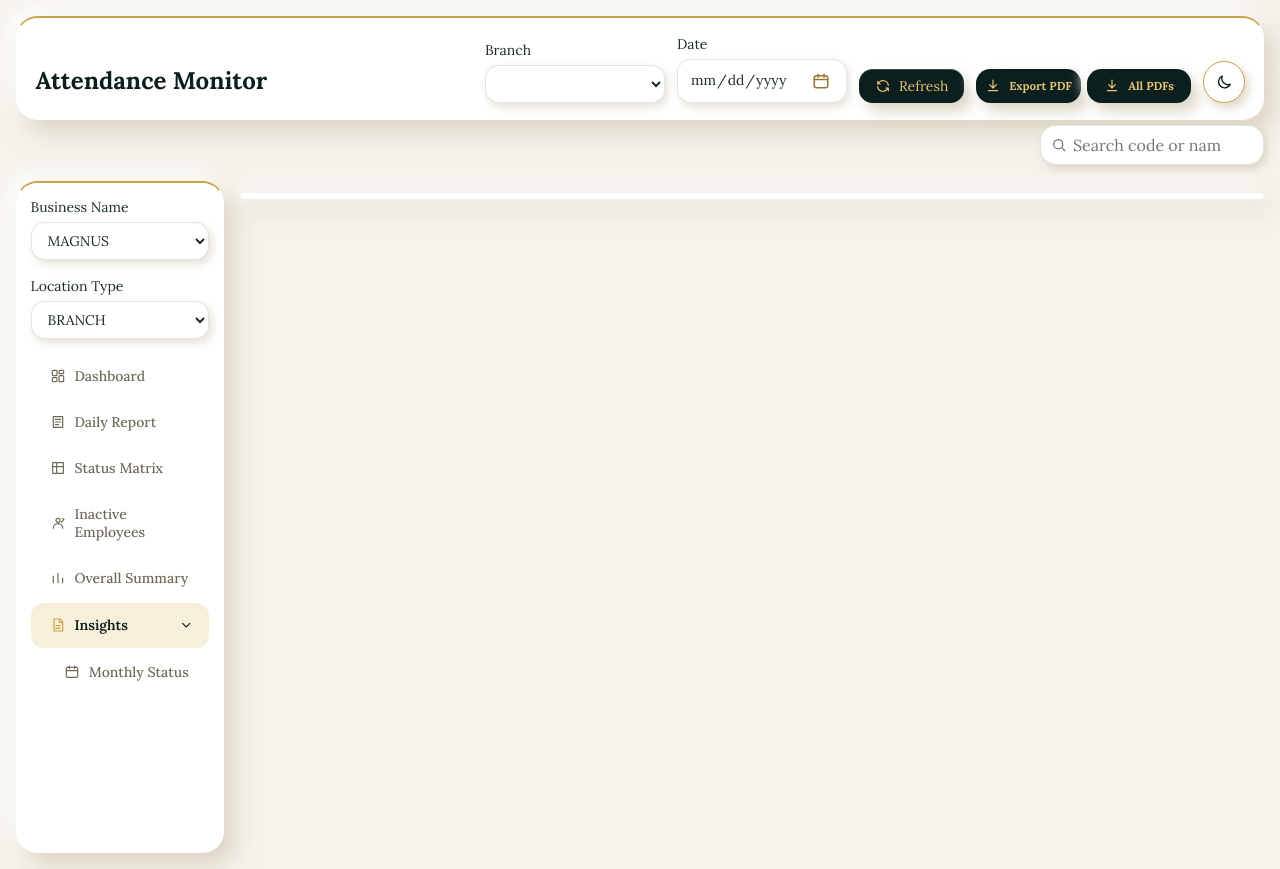
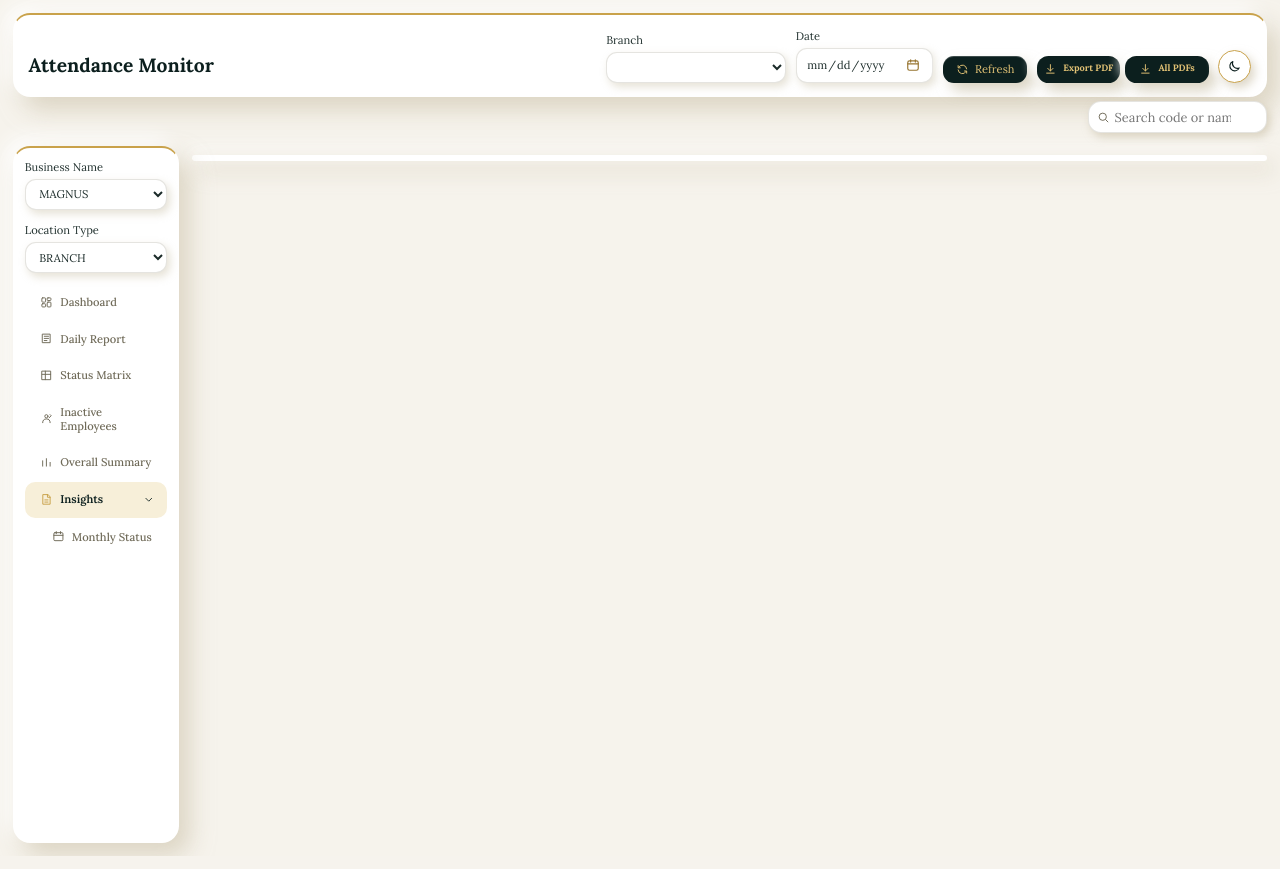
Before and after one commit to bananharappulan-beep/Attendance-Monitor, a Flask app: template templates/index.html in a window 1280 px wide. Run offline with Flask 3, Linux system fonts and the light colour scheme; the template is opened without the code that fills it, so the values that code supplies are empty; some libraries are stand-ins or nearby versions.

Commit message:
Dashboard Resizing 12/10

```diff
--- a/static/css/dashboard.css
+++ b/static/css/dashboard.css
@@ -94,12 +94,12 @@
 /* ---------- main grid: two charts on the left, donut + insights on the right ---------- */
 .dash-grid { display: grid; grid-template-columns: minmax(0, 2fr) minmax(0, 1fr); grid-template-rows: minmax(0, 1fr); gap: .8rem; align-items: stretch; flex: 1 1 0; min-height: 0; }
 /* the dashboard fills the window under the header: KPI row on top, the grid takes the rest */
-#dashboard { display: flex; flex-direction: column; height: var(--dash-h, calc(100vh - 11rem)); min-height: 520px; overflow: visible; }
+#dashboard { display: flex; flex-direction: column; height: var(--dash-h, calc(100vh - 11rem)); min-height: 32.5rem; overflow: visible; }
 #dashboard .dash-kpis { flex: 0 0 auto; }
 .dash-main, .dash-side { display: flex; flex-direction: column; gap: .8rem; min-width: 0; min-height: 0; }
 .dash-card { margin: 0; padding: 1.05rem 1.1rem .75rem; text-align: left; min-width: 0; min-height: 0; display: flex; flex-direction: column; }
 .dash-main .dash-card { flex: 1 1 0; }
-.dash-side .dash-card:not(.dash-insights-card) { flex: 1.15 1 0; min-height: 235px; }   /* donut + legend always fully visible */
+.dash-side .dash-card:not(.dash-insights-card) { flex: 1.15 1 0; min-height: 14.7rem; }   /* donut + legend always fully visible */
 .dash-card .punchin-chart-head { margin-bottom: .4rem; }
 .dash-card .punchin-chart-head h2 {
   display: flex; align-items: center; gap: .55rem; margin: 0; font-size: 1rem; letter-spacing: .01em; color: var(--d-ink);
@@ -111,7 +111,7 @@
 .dash-chart,
 .dash-chart .chart-skeleton { height: 100%; min-height: 0; }
 .dash-pie .pie-skeleton { height: 100%; min-height: 0; }
-.dash-pie .pie-skeleton .sk { width: 150px; height: 150px; }
+.dash-pie .pie-skeleton .sk { width: 9.4rem; height: 9.4rem; }
 /* sidebar runs the full height of the dashboard */
 .app-layout:has(#dashboard:not(.hidden)) { align-items: stretch; }
 .app-layout:has(#dashboard:not(.hidden)) .sidebar { min-height: 0; }
@@ -119,7 +119,7 @@
 #dashboard .punchin-legend i { border-radius: 3px; box-shadow: inset 0 0 0 1px rgba(255, 255, 255, .18); }
 
 /* ---------- key insights ---------- */
-.dash-insights-card { flex: 1 1 0; min-height: 150px; }
+.dash-insights-card { flex: 1 1 0; min-height: 9.4rem; }
 .dash-insights { list-style: none; margin: .3rem 0 0; padding: 0 .3rem 0 0; display: flex; flex-direction: column; gap: .35rem;
   flex: 1 1 0; min-height: 0; overflow-y: auto; scrollbar-width: thin; scrollbar-color: var(--d-gold-lo) transparent; }
 .dash-insights li { flex: 0 0 auto; }
@@ -144,8 +144,8 @@
 [data-theme="dark"] .dash-insights li.red { --ins-wash: rgba(232, 127, 133, .12); }
 [data-theme="dark"] .dash-insights li.grey { --ins-wash: rgba(168, 178, 170, .09); }
 
-@media (max-width: 1280px) { .dash-kpis { grid-template-columns: repeat(3, minmax(0, 1fr)); } }
-@media (max-width: 1000px) {
+@media (max-width: 1024px) { .dash-kpis { grid-template-columns: repeat(3, minmax(0, 1fr)); } }
+@media (max-width: 800px) {
   .dash-grid { grid-template-columns: minmax(0, 1fr); grid-template-rows: none; flex: none; }
   #dashboard { height: auto; min-height: 0; }
   .dash-chart { flex: none; height: 270px; }
@@ -156,7 +156,7 @@
 @media (max-width: 600px) { .dash-kpis { grid-template-columns: repeat(2, minmax(0, 1fr)); } }
 
 /* ---------- short windows (laptops, display scaling): tighten spacing so everything still fits ---------- */
-@media (max-height: 860px) and (min-width: 1001px) {
+@media (max-height: 690px) and (min-width: 801px) {
   .dash-kpis, .dash-grid, .dash-main, .dash-side { gap: .6rem; }
   .dash-kpis { margin-bottom: .6rem; }
   .dash-kpi { padding: .6rem .5rem .55rem; }
@@ -171,7 +171,7 @@
   .dash-pie-legend { font-size: .72rem; }
   .dash-insights li { font-size: .78rem; padding: .25rem .6rem; }
 }
-@media (max-height: 700px) and (min-width: 1001px) {
+@media (max-height: 560px) and (min-width: 801px) {
   .dash-kpi .sub { display: none; }
   .dash-insights li { font-size: .74rem; }
 }
--- a/static/css/style.css
+++ b/static/css/style.css
@@ -386,3 +386,6 @@ html::-webkit-scrollbar { display: none; }
 .fetch-days input[type="number"]:focus { box-shadow: 0 0 0 3px rgba(201, 162, 75, .35), 3px 4px 9px rgba(196, 186, 158, .42); }
 .fetch-days .hint { margin: 0; }
 .fetch-days-actions { display: flex; flex-wrap: wrap; gap: .6rem; }
+/* ---- Compact scale: desktop renders at 80% (same look as browser zoom 80%) ----
+   Everything sized in rem/em shrinks with the root font size; phones/tablets (<=760px) stay at 100%. */
+@media (min-width: 761px) { html { font-size: 80%; } }
--- a/static/js/dashboard.js
+++ b/static/js/dashboard.js
@@ -44,6 +44,9 @@
     ({ '&': '&amp;', '<': '&lt;', '>': '&gt;', '"': '&quot;', "'": '&#39;' }[c]));
   const pct = (n, d) => d ? `${Math.round((n / d) * 100)}%` : '0%';
   const plural = (n, word = 'employee') => `${n} ${word}${n === 1 ? '' : 's'}`;
+  // Chart text is set in px, so scale it with the page (root font size is 80% on desktop, see style.css).
+  const uiScale = () => (parseFloat(getComputedStyle(document.documentElement).fontSize) || 16) / 16;
+  const fpx = n => (Math.round(n * uiScale() * 10) / 10) + 'px';
   const ALL_VALUE = '__ALL__';       // the "ALL" entry in the top Branch dropdown (added by punchin.js)
 
   const blank = (key, label) => ({
@@ -251,21 +254,21 @@
       title: { text: null }, credits: { enabled: false }, legend: { enabled: false },
       xAxis: {
         categories: buckets.map(b => b.axis), lineColor: col.muted, tickLength: 0,
-        labels: { rotation: -35, style: { color: col.muted, fontSize: boxHeight(box, 110) < 230 ? '10px' : '11px', textOverflow: 'none', whiteSpace: 'nowrap' } },
+        labels: { rotation: -35, style: { color: col.muted, fontSize: fpx(boxHeight(box, 110) < 230 ? 10 : 11), textOverflow: 'none', whiteSpace: 'nowrap' } },
         crosshair: { color: 'rgba(201, 162, 75, .12)' },
         plotLines: [{ value: cutX, color: col.late, width: 1.5, dashStyle: 'Dash', zIndex: 5,
                       label: { text: cutLabel, rotation: 0, x: 5, y: 12,
-                               style: { color: col.late, fontWeight: '700', fontSize: '11px' } } }]
+                               style: { color: col.late, fontWeight: '700', fontSize: fpx(11) } } }]
       },
       yAxis: { title: { text: null }, min: 0, maxPadding: 0.16, allowDecimals: false, gridLineColor: col.border,
-               labels: { style: { color: col.muted, fontSize: '11px' } } },
+               labels: { style: { color: col.muted, fontSize: fpx(11) } } },
       plotOptions: {
         series: { animation: { duration: 250 }, states: { inactive: { opacity: 1 } } },
-        column: { borderWidth: 0, borderRadius: 3, maxPointWidth: 44, pointPadding: 0.12, groupPadding: 0 }
+        column: { borderWidth: 0, borderRadius: 3, maxPointWidth: Math.round(44 * uiScale()), pointPadding: 0.12, groupPadding: 0 }
       },
       tooltip: {
         shared: true, useHTML: true, outside: true, borderRadius: 8, borderColor: col.peak,
-        backgroundColor: col.surface, shadow: false, style: { color: col.text, fontSize: '12px' },
+        backgroundColor: col.surface, shadow: false, style: { color: col.text, fontSize: fpx(12) },
         formatter() {
           const i = this.points[0].point.index, n = counts[i];
           let html = `<div style="min-width:150px"><b>${text(buckets[i].label)}</b><br>${plural(n)} (${pct(n, total)} of ${total})`;
@@ -282,7 +285,7 @@
       series: [{
         name: 'Employees',
         data: buckets.map((bucket, i) => ({ y: counts[i], color: colorOf(bucket, i) })),
-        dataLabels: { enabled: true, style: { color: col.text, fontSize: '11px', fontWeight: '700', textOutline: 'none' },
+        dataLabels: { enabled: true, style: { color: col.text, fontSize: fpx(11), fontWeight: '700', textOutline: 'none' },
                       formatter() { return this.y ? this.y : null; } }
       }]
     });
@@ -309,7 +312,7 @@
       credits: { enabled: false }, legend: { enabled: false },
       tooltip: {
         useHTML: true, outside: true, borderRadius: 8, borderColor: col.peak, backgroundColor: col.surface,
-        shadow: false, style: { color: col.text, fontSize: '12px' },
+        shadow: false, style: { color: col.text, fontSize: fpx(12) },
         formatter() {
           const key = this.point.options.key, n = this.y;
           let html = `<div style="min-width:150px"><b>${names[key]}</b><br>${plural(n)} (${pct(n, s.total)} of ${s.total})`;
--- a/templates/index.html
+++ b/templates/index.html
@@ -4,10 +4,10 @@
   <meta charset="utf-8">
   <meta name="viewport" content="width=device-width, initial-scale=1">
   <title>Attendance Monitor</title>
-  <link rel="stylesheet" href="{{ url_for('static', filename='css/style.css', v='14') }}">
+  <link rel="stylesheet" href="{{ url_for('static', filename='css/style.css', v='15') }}">
   <link rel="stylesheet" href="{{ url_for('static', filename='css/auth.css', v='4') }}">
   <link rel="stylesheet" href="{{ url_for('static', filename='css/punchin.css', v='7') }}">
-  <link rel="stylesheet" href="{{ url_for('static', filename='css/dashboard.css', v='9') }}">
+  <link rel="stylesheet" href="{{ url_for('static', filename='css/dashboard.css', v='10') }}">
 </head>
 <body>
 <div class="container">
@@ -280,6 +280,6 @@
 <script src="{{ url_for('static', filename='js/punchin.js', v='13') }}"></script>
 <script src="{{ url_for('static', filename='js/punchout.js', v='2') }}"></script>
 <script src="{{ url_for('static', filename='js/monthly.js', v='2') }}"></script>
-<script src="{{ url_for('static', filename='js/dashboard.js', v='5') }}"></script>
+<script src="{{ url_for('static', filename='js/dashboard.js', v='6') }}"></script>
 </body>
 </html>
```
